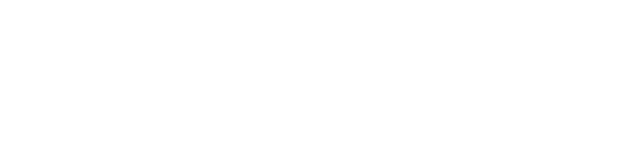
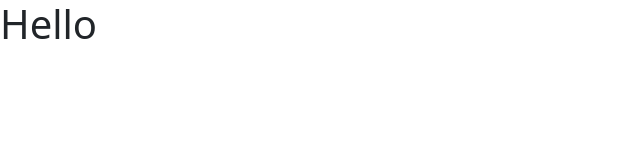
Before and after one commit to TuBrandon/tubrandon.github.io, a plain HTML site: page index.html in a window 1280 px wide. Shown: the whole page, without its empty margins (0-640 px from the left). Drawn offline with nearby package versions, Linux system fonts and the light colour scheme.

Commit message:
Update index.html

```diff
--- a/index.html
+++ b/index.html
@@ -8,10 +8,10 @@
 <link href="https://cdn.jsdelivr.net/npm/bootstrap@5.0.1/dist/css/bootstrap.min.css" rel="stylesheet" integrity="sha384-+0n0xVW2eSR5OomGNYDnhzAbDsOXxcvSN1TPprVMTNDbiYZCxYbOOl7+AMvyTG2x" crossorigin="anonymous">
 <!-- Custom CSS -->
 <link rel="stylesheet" href="css/custom.css">
-<title>Portfolio</title>
+<title>Brandon's Portfolio</title>
 </head>
 <body>
-
+	<h1>Hello</h1>
 <!-- Bootstrap JS -->
 <script src="https://cdn.jsdelivr.net/npm/bootstrap@5.0.1/dist/js/bootstrap.bundle.min.js" integrity="sha384-gtEjrD/SeCtmISkJkNUaaKMoLD0//ElJ19smozuHV6z3Iehds+3Ulb9Bn9Plx0x4" crossorigin="anonymous"></script>
 </body>
```
